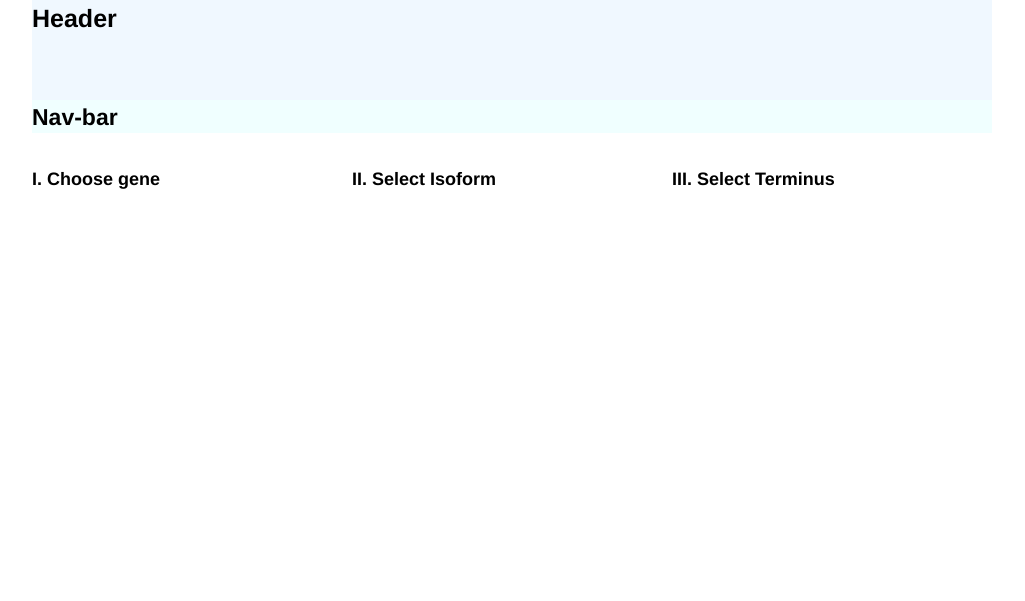
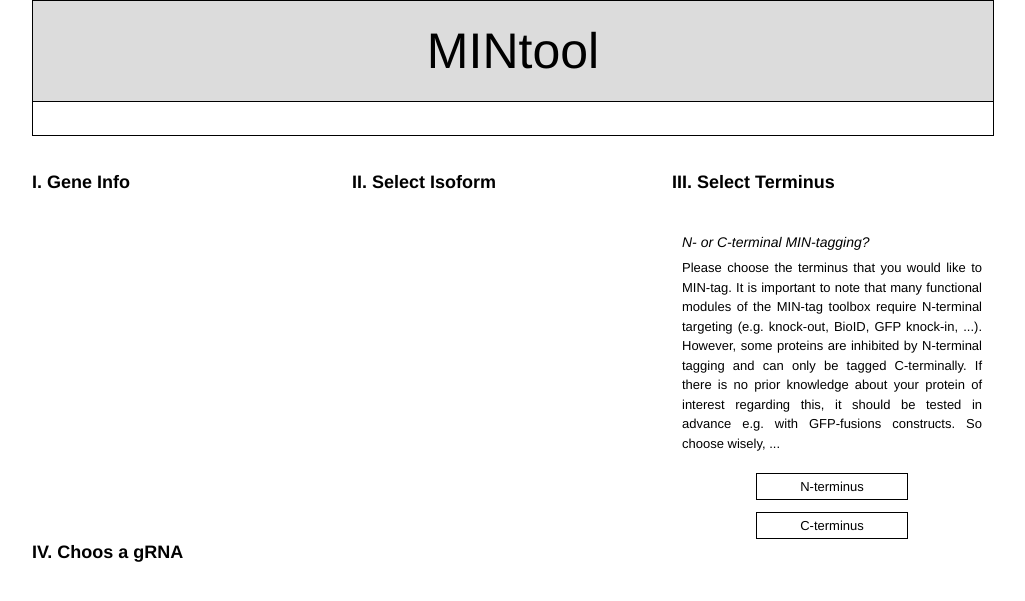
Before and after one commit to sbultmann/scytools, a Django app: template mintool/templates/mintool/main_results.html in a window 1280 px wide. Shown: the top 601 px of the page, without its empty margins (138-1163 px from the left). Run offline with Django 3.2, Linux system fonts and the light colour scheme; the template is opened without the code that fills it, so the values that code supplies are empty; some libraries are stand-ins or nearby versions.

Commit message:
- back up -

```diff
--- a/mintool/static/mintool/mintool.css
+++ b/mintool/static/mintool/mintool.css
@@ -1,12 +1,21 @@
 #header{
     width:100%;
     height: 100px;
-    background-color: aliceblue;
+    border: 1px solid black;
+    background-color: gainsboro;
+    text-align: center;
+    vertical-align: middle;
+    line-height: 100px;
+    font-size: 50px;
+    font-family: "Helvetica Neue";
 }
 #nav-bar{
     width: 100%;
     height: 33px;
-    background-color: azure;
+    border-bottom: 1px solid black;
+    border-left: 1px solid black;
+    border-right: 1px solid black;
+    background-color: white;
 }
 #seperator {
     width: 100%;
@@ -16,23 +25,47 @@
     text-align: justify;
     text-justify: inter-word;
 }
+p {
+    text-align: justify;
+    text-justify: inter-word;
+}
 #sub_header{
     font-weight: 800;
     font-size: 18px;
+    margin-bottom: 36px;
 }
-.isoform_display {
-    display: inline-block;
+
+#gene_name {
+    font-style: italic;
+    font-size: 14px;
+    font-weight: 500;
+    margin-bottom: 5px;
+}
+
+.terminus {
+    width: 50%;
+    margin: 0 auto;
+    border: 1px solid black;
+    height:25px;
+    text-align: center;
     vertical-align: middle;
-    transform: translateZ(0);
-    box-shadow: 0 0 1px rgba(0, 0, 0, 0);
-    backface-visibility: hidden;
-    -moz-osx-font-smoothing: grayscale;
-    transition-duration: 0.3s;
-    transition-property: transform;
+    line-height: 25px;
+    background: white;
+}
+
+.terminus:hover,
+.terminus:focus,
+.terminus:active {
+    background: gainsboro;
+}
+
+#spacer12{
+    width: 100%;
+    height: 12px;
 }
 
 .isoform_display :hover,
 .isoform_display :focus,
 .isoform_display :active {
-    transform: scale(1.1);
+    background-color: gainsboro;
 }
--- a/mintool/templates/mintool/main_results.html
+++ b/mintool/templates/mintool/main_results.html
@@ -9,28 +9,42 @@
     <link rel="stylesheet" type="text/css" href="{% static 'mintool/mintool.css' %}"/>
     <meta charset="UTF-8">
     <script src="https://d3js.org/d3.v4.min.js"></script>
+    <script src="https://ajax.googleapis.com/ajax/libs/jquery/3.1.1/jquery.min.js"></script>
+    <script>
+        $(document).ready(function () {
+            $(".terminus").click(function (e) {
+                e.preventDefault();
+                $('.terminus').removeAttr('style');
+                $('#' + $(this).data('rel')).css("background", "LightSlateGray");
+            });
+            $(".isoform_display").click(function (e) {
+                e.preventDefault();
+                $(this).css("background", "LightSlateGray").siblings("div").removeAttr('style');
+            });
+
+        });
+    </script>
     <title>results</title>
 
 </head>
 <body>
 <div class="container_12">
-    <div class="grid_12" id="header"><h1>Header</h1></div>
+    <div class="grid_12" id="header">MINtool</div>
     <div class="clear"></div>
 
-    <div class="grid_12" id="nav-bar"><h2>Nav-bar</h2></div>
+    <div class="grid_12" id="nav-bar"></div>
     <div class="clear"></div>
     <div class="grid_12" id="seperator"></div>
     <div class="clear"></div>
     <div class="grid_4">
-        <div class="grid_4 alpha" id="sub_header">I. Choose gene</div>
+        <div class="grid_4 alpha" id="sub_header">I. Gene Info</div>
         {% for Gene in result %}
-            <div class="grid_4 {% if forloop.last %} omega"{% endif %} id ="result">
-                <h5>{{ Gene.Gene_Name }} </h5>
-                <p id="locus_designation">{{ Gene.Chr }}</p>
+            <div class="grid_4 {% if forloop.last %} omega"{% endif %} id="result" acc={{ Gene.Accession }}>
+                <p id="gene_name">{{ Gene.Gene_Name }} </p>
                 <p>{{ Gene.Description }}</p>
             </div>
         {% endfor %}
-        </div>
+    </div>
     <div class="grid_4">
         <div class="grid_4 alpha" id="sub_header">II. Select Isoform</div>
         <div class="grid_4 omega" id="isoform-overview"></div>
@@ -38,8 +52,26 @@
     </div>
     <div class="grid_4">
         <div class="grid_4 alpha" id="sub_header">III. Select Terminus</div>
-        <div class="grid_4 omega" id=""></div>
+        <div class="grid_4">
+            <p id="gene_name">N- or C-terminal MIN-tagging?</p>
+            <p>Please choose the terminus that you would like to MIN-tag. It is important to note that many
+                functional modules of the MIN-tag toolbox require N-terminal targeting (e.g. knock-out, BioID,
+                GFP knock-in, ...). However, some proteins are inhibited by N-terminal tagging and can only be
+                tagged C-terminally. If there is no prior knowledge about your protein of interest regarding this,
+                it should be tested in advance e.g. with GFP-fusions constructs. So choose wisely, ...
+            </p>
+        </div>
+        <div class="grid_4">
+            <div class="terminus" id="N-term" data-rel="N-term">N-terminus</div>
+        </div>
+        <div class="grid_4" id="spacer12"></div>
+        <div class="grid_4">
+            <div class="terminus" id="C-term" data-rel="C-term">C-terminus</div>
+        </div>
+        <div class="grid_4 omega"></div>
     </div>
+    <div class="clear"></div>
+    <div class="grid_12" id="sub_header">IV. Choos a gRNA</div>
     <div class="clear"></div>
 </div>
 
@@ -52,10 +84,12 @@
     }
     {% for Gene in result %}
         var rulerTicks = [{{ Gene.From }}, {{ Gene.To }}];
-        var svgRuler = d3.select("#isoform-overview").append("svg")
+        var divRuler = d3.select("#isoform-overview").append("div")
+            .attr("class", "ruler")
+            .attr("id", {{ Gene.Accession }});
+        var svgRuler = divRuler.append("svg")
             .attr("width", 300)
-            .attr("height", 50)
-            .attr("class", "ruler");
+            .attr("height", 50);
         var locus = svgRuler.append("line")
             .attr("x1", 0)
             .attr("x2", 300)
@@ -79,13 +113,16 @@
             .attr("font-size", 10);
 
         var isoform_data = {{ Gene.Isoforms|safe }};
+        var ContainerDiv = d3.select("#isoform-overview").append("div")
+            .attr("class", "container");
         for (var i = 0; i < isoform_data.length; i++) {
             var isoform = JSON.parse(isoform_data[i]);
-            var svgContainer = d3.select("#isoform-overview").append("svg")
+            var divIsoforms = ContainerDiv.append("div")
+                .attr("class", "isoform_display")
+                .attr("id", isoform.Accession_nucleotide);
+            var svgContainer = divIsoforms.append("svg")
                 .attr("width", 300)
                 .attr("height", 50)
-                .attr("id", isoform.Accession_protein)
-                .attr("class", "isoform_display");
             var svgTextName = svgContainer.append("text")
                 .attr("x", 5)
                 .attr("y", 10)
```
Also changed, not shown: mintool/functions/entrez.py (+37 -4 lines), 1 other file.
